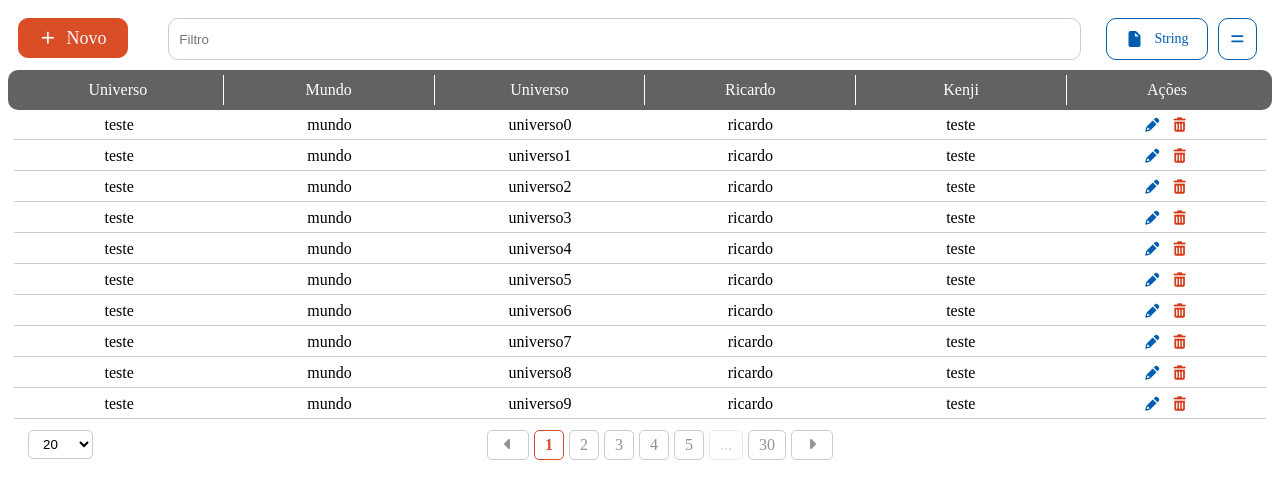
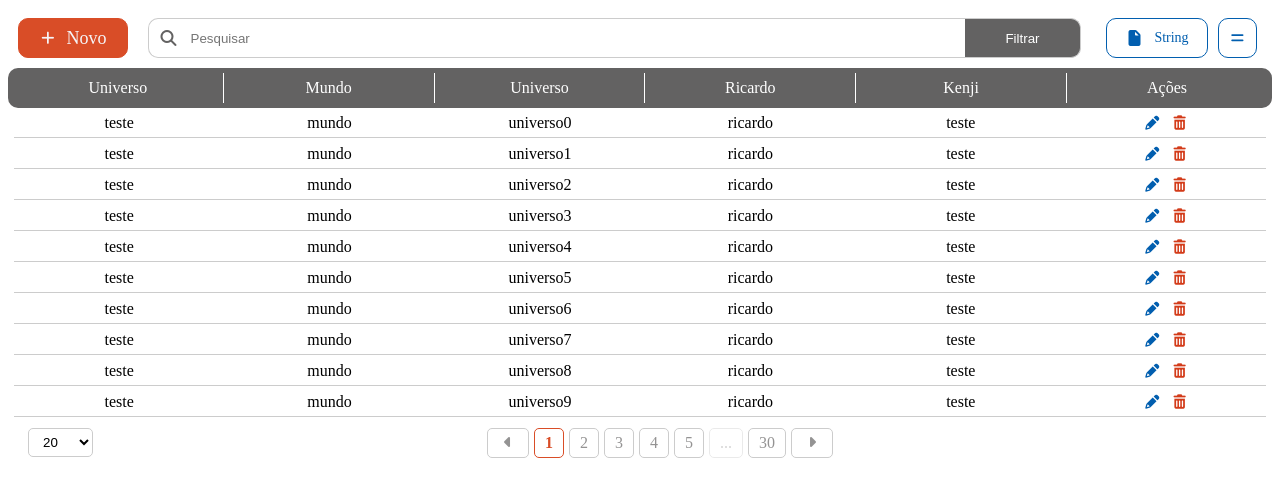
Before and after one commit to WorkspaceCardappio/angular-component-hub, an Angular app in the folder angular-component-hub/: page / in a window 1280 px wide. Shown: the top 498 px of the page. Built offline with nearby package versions, Linux system fonts and the light colour scheme.

Commit message:
feat: criando input para filtro

```diff
--- a/angular-component-hub/src/app/shared/dropdown-menu-list/dropdown-menu-list.component.scss
+++ b/angular-component-hub/src/app/shared/dropdown-menu-list/dropdown-menu-list.component.scss
@@ -10,7 +10,7 @@
   cursor: pointer;
   transition: all 0.5s ease-out;
   padding: 0 10px;
-  height: 40px;
+  height: 38px;
 }
 
 .filters-field:hover {
--- a/angular-component-hub/src/app/shared/list/list.component.html
+++ b/angular-component-hub/src/app/shared/list/list.component.html
@@ -7,7 +7,12 @@
     (onClick)="goToNew()"
   ></app-generic-button>
 
-  <input placeholder="Filtro"/>
+  <span class="input">
+    <label class="fas fa-search" for="search"></label>
+    <input id="search" placeholder="Pesquisar"/>
+    <button>Filtrar</button>
+  </span>
+
 
   <div class="filters">
 
@@ -18,7 +23,7 @@
     ></app-dropdown-menu-list>
 
     <app-dropdown-type-filter
-      [type]="typeFilter"
+      [type]="selectedFilter?.typeValue || 'string'"
       [params]="{ itemSize: '14px' }"
       (selectedChange)="changeOperationFilter($event)"
     ></app-dropdown-type-filter>
--- a/angular-component-hub/src/app/shared/list/list.component.scss
+++ b/angular-component-hub/src/app/shared/list/list.component.scss
@@ -2,20 +2,58 @@
   display: grid;
   padding: 10px;
   gap: 20px;
-  grid-template-columns: 1fr 7fr 1fr;
-
-  input {
-    border-radius: 10px;
-    outline: none;
-    border: 1px solid #ccc;
-    padding: 10px;
-  }
+  grid-template-columns: auto 1fr auto;
 
   .filters {
     padding: 0 5px;
     display: flex;
     justify-content: flex-end;
     gap: 10px;
+  }
+
+  .input {
+    align-items: center;
+    display: grid;
+    grid-template-columns: auto 1fr auto;
+
+    label {
+      border-radius: 10px 0 0 10px;
+      display: flex;
+      padding: 0 10px;
+      align-items: center;
+      justify-content: center;
+      height: 38px;
+      border: 1px solid #ccc;
+      border-right: 0;
+      color: #636262;
+      cursor: pointer;
+    }
+
+    input {
+      outline: none;
+      border-top: 1px solid #ccc;
+      border-bottom: 1px solid #ccc;
+      border-left: 0;
+      border-right: 0;
+      height: 36px;
+      width: 100%
+    }
+
+    button {
+      background-color: #636262;
+      border-radius: 0 10px 10px 0;
+      padding: 0 40px;
+      border: 1px solid #ccc;
+      border-left: 0;
+      height: 40px;
+      color: white;
+      cursor: pointer;
+      transition: 0.3s ease-in-out;
+    }
+
+    button:hover {
+      background-color: #D94D27;
+    }
   }
 
 }
--- a/angular-component-hub/src/app/shared/list/list.component.ts
+++ b/angular-component-hub/src/app/shared/list/list.component.ts
@@ -37,7 +37,7 @@ export class ListComponent implements OnInit {
 
   gridTemplateColumns: string | undefined;
 
-  typeFilter: 'string' | 'number' | 'boolean' = 'string';
+  selectedFilter: Partial<DropdownItem> | undefined;
 
   constructor(
     private readonly _router: Router
@@ -75,7 +75,7 @@ export class ListComponent implements OnInit {
   }
 
   changeTypeFilter(value: Partial<DropdownItem>) {
-    this.typeFilter = value.typeValue!;
+    this.selectedFilter = value;
   }
 
   changeOperationFilter(value: string) {
```
